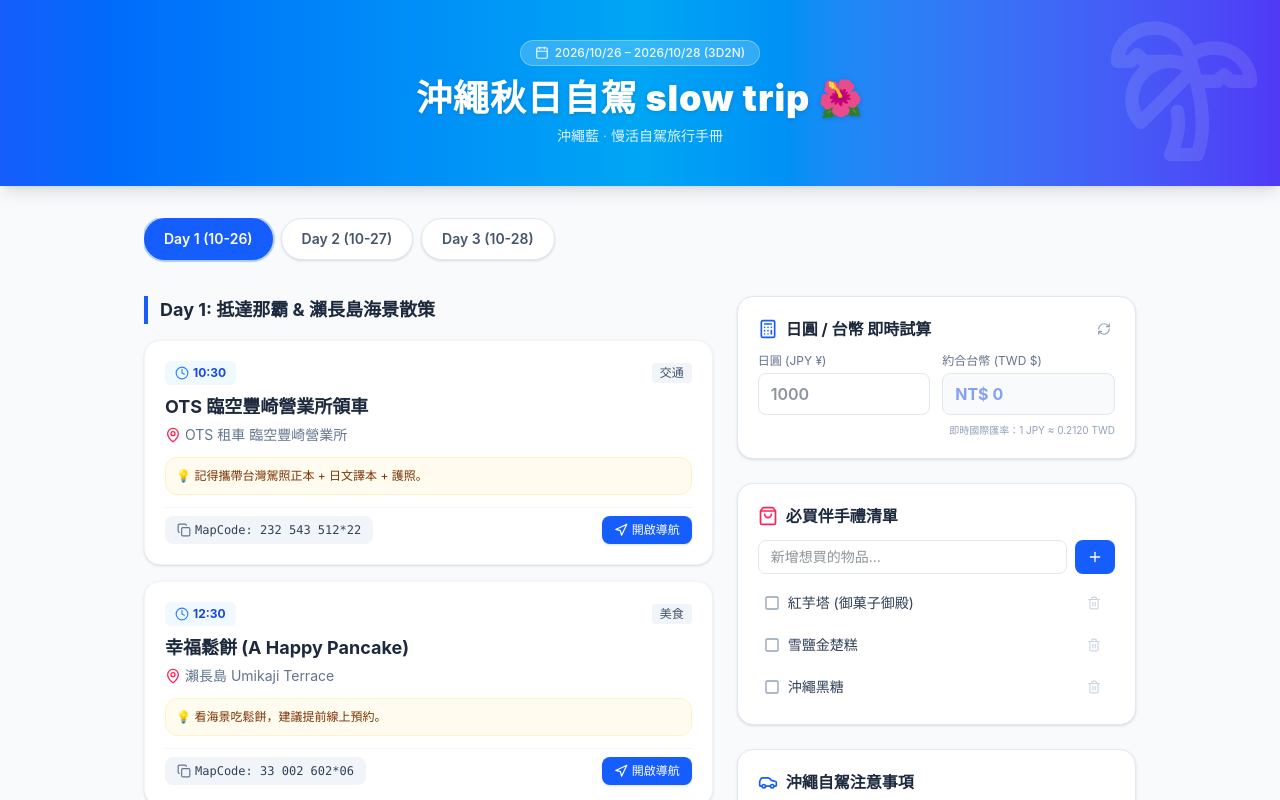
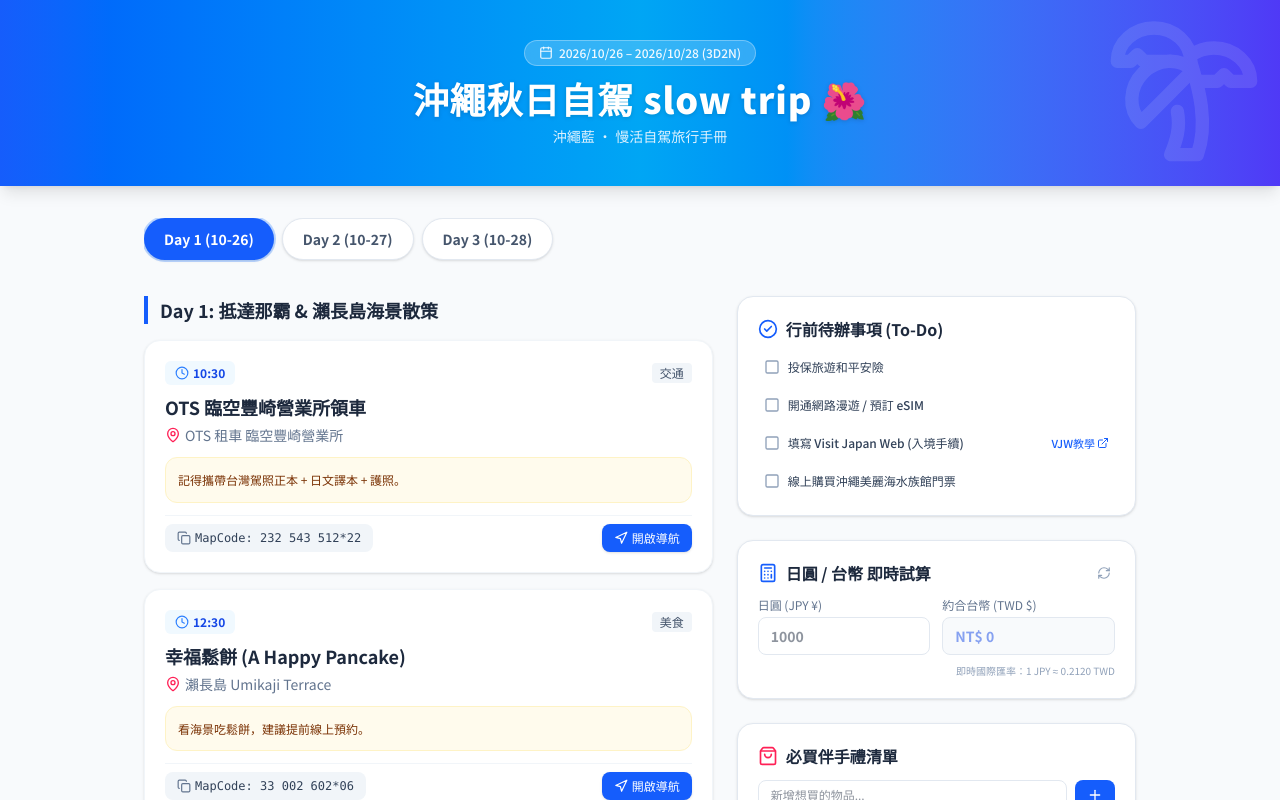
Before and after one commit to zero0029/okinawa-travel, a React (Vite) app: page / in a window 1280 px wide. Shown: the top 800 px of the page. Built offline with nearby package versions, Linux system fonts and the light colour scheme; no server answers.

Commit message:
修改字體、行程

```diff
--- a/index.html
+++ b/index.html
@@ -3,6 +3,11 @@
   <head>
     <meta charset="UTF-8" />
     <link rel="icon" type="image/svg+xml" href="/favicon.svg" />
+
+    <!-- 思源黑體 -->
+    <link rel="preconnect" href="https://fonts.googleapis.com" />
+    <link rel="preconnect" href="https://fonts.gstatic.com" crossorigin />
+    <link href="https://fonts.googleapis.com/css2?family=Noto+Sans+TC:wght@400;500;700;900&display=swap" rel="stylesheet" />
     <meta name="viewport" content="width=device-width, initial-scale=1.0" />
     <title>okinawa-travel</title>
   </head>
--- a/src/components/EventCard.jsx
+++ b/src/components/EventCard.jsx
@@ -36,10 +36,11 @@ export default function EventCard({ event }) {
         {event.locationName}
       </p>
 
+      {/* 支援 \n 多行換行顯示 */}
       {event.note && (
-        <p className="text-xs bg-amber-50/80 text-amber-900 p-2.5 rounded-xl mb-3 border border-amber-100">
-          💡 {event.note}
-        </p>
+        <div className="text-xs bg-amber-50/90 text-amber-900 p-3 rounded-xl mb-3 border border-amber-100 whitespace-pre-line leading-relaxed">
+          {event.note}
+        </div>
       )}
 
       <div className="flex flex-wrap items-center gap-2 pt-2 border-t border-slate-100">
--- a/src/components/TravelTools.jsx
+++ b/src/components/TravelTools.jsx
@@ -1,14 +1,25 @@
 import React, { useState, useEffect } from 'react';
-import { Calculator, ShoppingBag, CheckSquare, Square, Plus, Trash2, RefreshCw } from 'lucide-react';
+import { Calculator, ShoppingBag, CheckSquare, Square, Plus, Trash2, RefreshCw, CheckCircle2, ExternalLink } from 'lucide-react';
 
 export default function TravelTools() {
-  // 預設參考匯率，並提供即時更新狀態
+  // 即時匯率
   const [exchangeRate, setExchangeRate] = useState(0.212);
   const [isLoadingRate, setIsLoadingRate] = useState(false);
   const [jpy, setJpy] = useState('');
   const [twd, setTwd] = useState('');
 
-  // 購物清單狀態 (儲存在 localStorage)
+  // 1. 行前 To-Do List (保存在 LocalStorage)
+  const [todoList, setTodoList] = useState(() => {
+    const saved = localStorage.getItem('okinawa_todo_list');
+    return saved ? JSON.parse(saved) : [
+      { id: 1, text: '投保旅遊和平安險', done: false },
+      { id: 2, text: '開通網路漫遊 / 預訂 eSIM', done: false },
+      { id: 3, text: '填寫 Visit Japan Web (入境手續)', done: false, link: 'https://www.vjw.digital.go.jp/' },
+      { id: 4, text: '線上購買沖繩美麗海水族館門票', done: false }
+    ];
+  });
+
+  // 2. 伴手禮清單 (保存在 LocalStorage)
   const [shoppingList, setShoppingList] = useState(() => {
     const saved = localStorage.getItem('okinawa_shopping_list');
     return saved ? JSON.parse(saved) : [
@@ -19,74 +30,97 @@ export default function TravelTools() {
   });
   const [newItem, setNewItem] = useState('');
 
-  // 取得即時匯率 API (日幣轉台幣)
   const fetchLiveRate = async () => {
     setIsLoadingRate(true);
     try {
       const response = await fetch('https://open.er-api.com/v6/latest/JPY');
       const data = await response.json();
-      if (data && data.rates && data.rates.TWD) {
-        setExchangeRate(data.rates.TWD);
-      }
+      if (data?.rates?.TWD) setExchangeRate(data.rates.TWD);
     } catch (error) {
-      console.error('無法取得即時匯率，使用備用預設值', error);
+      console.error('無法取得即時匯率', error);
     } finally {
       setIsLoadingRate(false);
     }
   };
 
-  // 元件載入時自動抓取最新匯率
   useEffect(() => {
     fetchLiveRate();
   }, []);
 
   useEffect(() => {
+    localStorage.setItem('okinawa_todo_list', JSON.stringify(todoList));
+  }, [todoList]);
+
+  useEffect(() => {
     localStorage.setItem('okinawa_shopping_list', JSON.stringify(shoppingList));
   }, [shoppingList]);
 
-  // 當日幣輸入改變時計算台幣
   const handleJpyChange = (val) => {
     setJpy(val);
-    if (val === '' || isNaN(val)) {
-      setTwd('');
-    } else {
-      setTwd((parseFloat(val) * exchangeRate).toFixed(0));
-    }
+    setTwd(val && !isNaN(val) ? (parseFloat(val) * exchangeRate).toFixed(0) : '');
   };
 
-  // 新增購物項目
-  const handleAddItem = (e) => {
+  const toggleTodo = (id) => {
+    setTodoList(todoList.map(t => t.id === id ? { ...t, done: !t.done } : t));
+  };
+
+  const handleAddShoppingItem = (e) => {
     e.preventDefault();
     if (!newItem.trim()) return;
     setShoppingList([...shoppingList, { id: Date.now(), text: newItem.trim(), done: false }]);
     setNewItem('');
   };
 
-  // 切換勾選狀態
-  const toggleItem = (id) => {
-    setShoppingList(
-      shoppingList.map(item => item.id === id ? { ...item, done: !item.done } : item)
-    );
+  const toggleShoppingItem = (id) => {
+    setShoppingList(shoppingList.map(item => item.id === id ? { ...item, done: !item.done } : item));
   };
 
-  // 刪除項目
-  const deleteItem = (id) => {
+  const deleteShoppingItem = (id) => {
     setShoppingList(shoppingList.filter(item => item.id !== id));
   };
 
   return (
     <div className="space-y-6">
+      {/* 行前準備 CheckList */}
+      <div className="bg-white p-5 rounded-2xl shadow-sm border border-slate-200">
+        <h3 className="text-md font-bold text-slate-800 flex items-center mb-3">
+          <CheckCircle2 className="w-5 h-5 mr-2 text-blue-600" /> 行前待辦事項 (To-Do)
+        </h3>
+        <ul className="space-y-2.5">
+          {todoList.map(item => (
+            <li key={item.id} className="flex items-center justify-between text-xs p-1.5 rounded hover:bg-slate-50">
+              <button onClick={() => toggleTodo(item.id)} className="flex items-center text-left gap-2 flex-1">
+                {item.done ? (
+                  <CheckSquare className="w-4 h-4 text-blue-600 flex-shrink-0" />
+                ) : (
+                  <Square className="w-4 h-4 text-slate-400 flex-shrink-0" />
+                )}
+                <span className={item.done ? 'line-through text-slate-400' : 'text-slate-700 font-medium'}>
+                  {item.text}
+                </span>
+              </button>
+              {item.link && (
+                <a
+                  href={item.link}
+                  target="_blank"
+                  rel="noopener noreferrer"
+                  className="text-blue-600 hover:text-blue-800 flex items-center gap-0.5 ml-2 text-[11px] font-medium"
+                >
+                  VJW教學 <ExternalLink className="w-3 h-3" />
+                </a>
+              )}
+            </li>
+          ))}
+        </ul>
+      </div>
+
       {/* 匯率計算器 */}
       <div className="bg-white p-5 rounded-2xl shadow-sm border border-slate-200">
         <div className="flex justify-between items-center mb-3">
           <h3 className="text-md font-bold text-slate-800 flex items-center">
             <Calculator className="w-5 h-5 mr-2 text-blue-600" /> 日圓 / 台幣 即時試算
           </h3>
-          <button
-            onClick={fetchLiveRate}
-            title="更新即時匯率"
-            className="text-slate-400 hover:text-blue-600 p-1 transition"
-          >
+          <button onClick={fetchLiveRate} className="text-slate-400 hover:text-blue-600 p-1 transition">
             <RefreshCw className={`w-3.5 h-3.5 ${isLoadingRate ? 'animate-spin text-blue-600' : ''}`} />
           </button>
         </div>
@@ -99,7 +133,7 @@ export default function TravelTools() {
               value={jpy}
               onChange={(e) => handleJpyChange(e.target.value)}
               placeholder="1000"
-              className="w-full px-3 py-2 border border-slate-200 rounded-lg focus:outline-none focus:ring-2 focus:ring-blue-500 text-slate-800 font-semibold"
+              className="w-full px-3 py-2 border border-slate-200 rounded-lg focus:outline-none focus:ring-2 focus:ring-blue-500 text-slate-800 font-semibold text-sm"
             />
           </div>
           <div>
@@ -109,13 +143,12 @@ export default function TravelTools() {
               readOnly
               value={twd ? `NT$ ${twd}` : ''}
               placeholder="NT$ 0"
-              className="w-full px-3 py-2 bg-slate-50 border border-slate-200 rounded-lg text-blue-700 font-bold"
+              className="w-full px-3 py-2 bg-slate-50 border border-slate-200 rounded-lg text-blue-700 font-bold text-sm"
             />
           </div>
         </div>
-
-        <p className="text-[10px] text-slate-400 mt-2 text-right flex items-center justify-end gap-1">
-          <span>{isLoadingRate ? '正在更新國際匯率...' : `即時國際匯率：1 JPY ≈ ${exchangeRate.toFixed(4)} TWD`}</span>
+        <p className="text-[10px] text-slate-400 mt-2 text-right">
+          {isLoadingRate ? '更新國際匯率中...' : `即時國際匯率：1 JPY ≈ ${exchangeRate.toFixed(4)} TWD`}
         </p>
       </div>
 
@@ -125,26 +158,23 @@ export default function TravelTools() {
           <ShoppingBag className="w-5 h-5 mr-2 text-rose-500" /> 必買伴手禮清單
         </h3>
 
-        <form onSubmit={handleAddItem} className="flex gap-2 mb-3">
+        <form onSubmit={handleAddShoppingItem} className="flex gap-2 mb-3">
           <input
             type="text"
             value={newItem}
             onChange={(e) => setNewItem(e.target.value)}
             placeholder="新增想買的物品..."
-            className="flex-1 px-3 py-1.5 text-sm border border-slate-200 rounded-lg focus:outline-none focus:ring-2 focus:ring-blue-500"
+            className="flex-1 px-3 py-1.5 text-xs border border-slate-200 rounded-lg focus:outline-none focus:ring-2 focus:ring-blue-500"
           />
-          <button
-            type="submit"
-            className="bg-blue-600 text-white px-3 py-1.5 rounded-lg text-sm hover:bg-blue-700 transition"
-          >
+          <button type="submit" className="bg-blue-600 text-white px-3 py-1.5 rounded-lg text-xs hover:bg-blue-700 transition">
             <Plus className="w-4 h-4" />
           </button>
         </form>
 
-        <ul className="space-y-2 max-h-48 overflow-y-auto pr-1">
+        <ul className="space-y-2 max-h-40 overflow-y-auto pr-1">
           {shoppingList.map(item => (
-            <li key={item.id} className="flex items-center justify-between text-sm p-1.5 rounded hover:bg-slate-50">
-              <button onClick={() => toggleItem(item.id)} className="flex items-center text-left gap-2 flex-1">
+            <li key={item.id} className="flex items-center justify-between text-xs p-1.5 rounded hover:bg-slate-50">
+              <button onClick={() => toggleShoppingItem(item.id)} className="flex items-center text-left gap-2 flex-1">
                 {item.done ? (
                   <CheckSquare className="w-4 h-4 text-blue-600 flex-shrink-0" />
                 ) : (
@@ -154,13 +184,26 @@ export default function TravelTools() {
                   {item.text}
                 </span>
               </button>
-              <button onClick={() => deleteItem(item.id)} className="text-slate-300 hover:text-rose-500 p-1">
+              <button onClick={() => deleteShoppingItem(item.id)} className="text-slate-300 hover:text-rose-500 p-1">
                 <Trash2 className="w-3.5 h-3.5" />
               </button>
             </li>
           ))}
         </ul>
       </div>
+
+      {/* 實用連結：停車場地圖 */}
+      <div className="bg-slate-100 p-4 rounded-xl border border-slate-200 text-xs">
+        <p className="font-semibold text-slate-700 mb-1">🅿️ 沖繩即時停車場查詢：</p>
+        <a
+          href="https://www.locationsmart.org/?tag=_service_parking"
+          target="_blank"
+          rel="noopener noreferrer"
+          className="text-blue-600 hover:underline flex items-center gap-1 font-medium"
+        >
+          開啟 LocationSmart 沖繩停車場地圖 <ExternalLink className="w-3 h-3" />
+        </a>
+      </div>
     </div>
   );
 }
--- a/src/data/itinerary.json
+++ b/src/data/itinerary.json
@@ -46,55 +46,55 @@
     {
       "day": 2,
       "date": "2026-10-27",
-      "title": "Day 2: 中北部絕景 萬座毛與美麗海水族館",
+      "title": "Day 2: 古宇利島跨海大橋 & 美麗海水族館",
       "events": [
         {
           "id": "evt-04",
-          "time": "10:00",
-          "title": "萬座毛觀景台",
+          "time": "09:30",
+          "title": "古宇利大橋 & 心形岩",
           "category": "景點",
-          "locationName": "萬座毛",
-          "mapCode": "206 312 039*17",
-          "note": "欣賞象鼻岩與無敵藍海，門票 100 日圓。"
+          "locationName": "古宇利島",
+          "mapCode": "485 692 142*00",
+          "note": "跨海大橋兩側海景極美，可至古宇利塔看景或吃蝦蝦飯。"
         },
         {
           "id": "evt-05",
-          "time": "13:30",
-          "title": "沖繩美麗海水族館",
+          "time": "13:00",
+          "title": "沖繩美麗海水族館 (海洋博公園)",
           "category": "景點",
-          "locationName": "海洋博公園內",
+          "locationName": "海洋博公園 P7立體停車場",
           "mapCode": "553 075 797*77",
-          "note": "看黑潮之海鯨鯊餵食秀（表演時間約 15:00）。"
+          "note": "🐬免費海豚秀：10:30/11:30/13:00/15:00/17:00 (戶外劇場)\n🐋鬼蝠魟餵食：09:30\n🐋鯨鯊餵食秀：15:00 / 17:00 (黑潮之海，建議提早15分卡位)\n🐟海豚餵食體驗：10:00/11:00/12:00/13:30/15:30 (¥500現場購票)"
         },
         {
           "id": "evt-06",
-          "time": "17:30",
-          "title": "美國村日落大道看夕陽",
+          "time": "18:00",
+          "title": "美國村日落大道 & 晚餐",
           "category": "景點",
           "locationName": "美國村 American Village",
           "mapCode": "33 526 452*52",
-          "note": "充滿異國風情的燈光美景與咖啡廳。"
+          "note": "異國風情街景，欣賞夕陽與夜景。"
         }
       ]
     },
     {
       "day": 3,
       "date": "2026-10-28",
-      "title": "Day 3: 南城海景咖啡與波上宮祈福",
+      "title": "Day 3: 波上宮參拜 & Outlet 最後採買",
       "events": [
         {
           "id": "evt-07",
-          "time": "10:30",
+          "time": "10:00",
           "title": "波上宮神社參拜",
           "category": "景點",
           "locationName": "波上宮",
           "mapCode": "33 155 813*41",
-          "note": "懸崖上的神社，可買健康御守與懸崖邊海景。"
+          "note": "懸崖上的神社，可買健康御守。"
         },
         {
           "id": "evt-08",
-          "time": "13:00",
-          "title": "沖繩平價精品購物城 ASHIBINAA",
+          "time": "12:30",
+          "title": "ASHIBINAA Outlet 購物",
           "category": "購物",
           "locationName": "Outlet Mall ASHIBINAA",
           "mapCode": "232 544 452*22",
@@ -102,12 +102,12 @@
         },
         {
           "id": "evt-09",
-          "time": "16:00",
-          "title": "OTS 還車 & 搭接駁車往那霸機場",
+          "time": "15:30",
+          "title": "OTS 還車 & 搭接駁車往機場",
           "category": "交通",
           "locationName": "OTS 租車 臨空豐崎營業所",
           "mapCode": "232 543 512*22",
-          "note": "記得先把油箱加滿（Regular 汽油）並保留收據。"
+          "note": "記得先把油箱加滿（Regular 汽油）並保留發票。"
         }
       ]
     }
--- a/src/index.css
+++ b/src/index.css
@@ -1 +1,5 @@
 @import "tailwindcss";
+
+body {
+  font-family: 'Noto Sans TC', sans-serif;
+}
```
